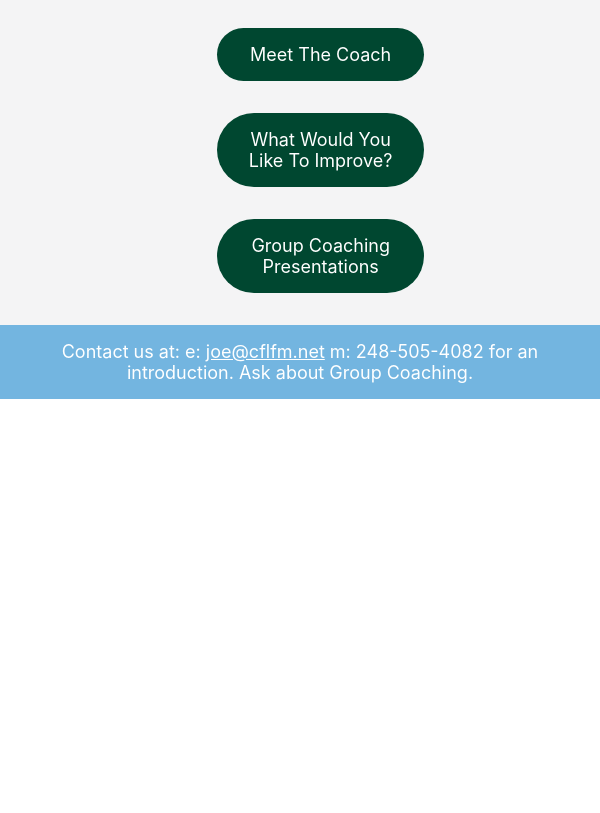
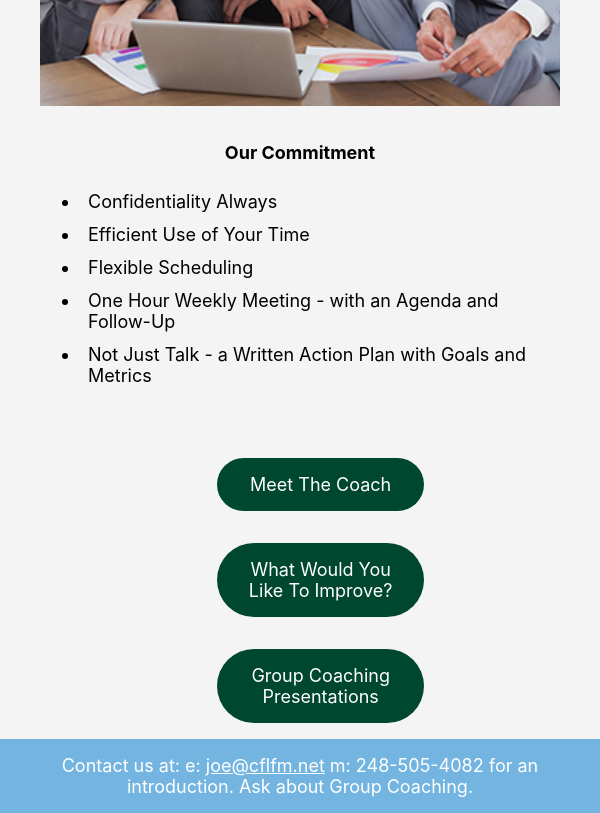
Before and after one commit to Troche4/cflfm, a React (Create React App) app: page / in a window 600 px wide. Shown: the part 1020-1833 px from the top of the page. Before the commit the page ends 1419 px from the top, so only its background shows below. Built offline with nearby package versions, Linux system fonts and the light colour scheme.

Commit message:
Add new hero image and write a new button group for the green buttons

```diff
--- a/src/Home.tsx
+++ b/src/Home.tsx
@@ -31,7 +31,9 @@ export default function Home() {
                 </div>
             </div>
 
-            <img src="./consulting_hero.jpg" className="hero"/>
+            <div className="sidebar">
+                <img src="./hero.jpg" className="hero"/>
+            </div>
 
             <div className="sidebar">
                 <div>
@@ -44,10 +46,13 @@ export default function Home() {
                         <li>Not Just Talk - a Written Action Plan with Goals and Metrics</li>
                     </ul>
                 </div>
-                <ActionButton title="Meet The Coach" link="/bio"/>
-                <ActionButton title="What Would You Like To Improve?" link="/competencies"/>
-                <ActionButton title="Group Coaching Presentations" link="/presentations"/>
             </div>
+        </div>
+
+        <div className="callToAction">
+            <ActionButton title="Meet The Coach" link="/bio"/>
+            <ActionButton title="What Would You Like To Improve?" link="/competencies"/>
+            <ActionButton title="Group Coaching Presentations" link="/presentations"/>
         </div>
     </React.Fragment>
 }
--- a/src/index.css
+++ b/src/index.css
@@ -28,6 +28,7 @@ body {
   flex-direction: column;
   align-items: center;
   gap: 32px;
+  max-width: 33%;
 }
 
 .homeHeaderText {
@@ -40,16 +41,17 @@ body {
 
 .homeMain {
   display: flex;
+  justify-content: center;
   padding: 16px 0;
 }
 
-@media only screen and (max-width : 1700px) and (min-width : 600px) {
+@media only screen and (max-width : 1140px) and (min-width : 747px) {
   .hero {
     display: none;
   }
 
-  .homeMain {
-    justify-content: space-around;
+  .sidebar {
+    max-width: 100%;
   }
 }
 
@@ -121,15 +123,25 @@ li {
 }
 
 
-@media only screen and (max-width: 600px) {
+@media only screen and (max-width: 747px) {
   .homeHeaderText {
     text-align: center;
   }
+
   .homeMain {
     display: flex;
     flex-direction: column;
     gap: 32px;
     margin: 16px;
+  }
+
+  .sidebar {
+    max-width: 100%;
+  }
+
+  .callToAction {
+    flex-direction: column;
+    align-items: center;
   }
 
   .hero {
@@ -161,3 +173,11 @@ li {
 .gutter {
   width: 25%
 }
+
+.callToAction {
+  display: flex;
+  justify-content: center;
+  align-items: center;
+  gap: 32px;
+  padding: 16px
+}
```
Also changed, not shown: public/hero.jpg (added).
